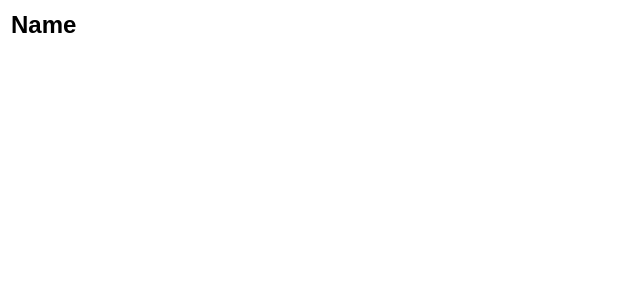
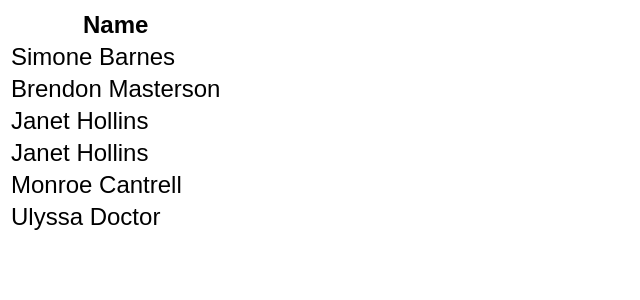
Before and after one commit to Nayantha/next.js-state-management, a Next.js app: page / in a window 1280 px wide. Shown: the top 300 px of the page, without its empty margins (0-640 px from the left). Built offline with nearby package versions, Linux system fonts and the light colour scheme.

Commit message:
import store and implement its methods to fetch users.

```diff
--- a/src/components/SSRUserTable.tsx
+++ b/src/components/SSRUserTable.tsx
@@ -1,8 +1,9 @@
+import { store } from "@/store"
 import UserTable from "@/components/UserTable";
 function SSRUserTable() {
   return (
     <main>
-      <UserTable users={[]} />
+      <UserTable users={store.getState().search.startupUser} />
     </main>
   );
 }
```
